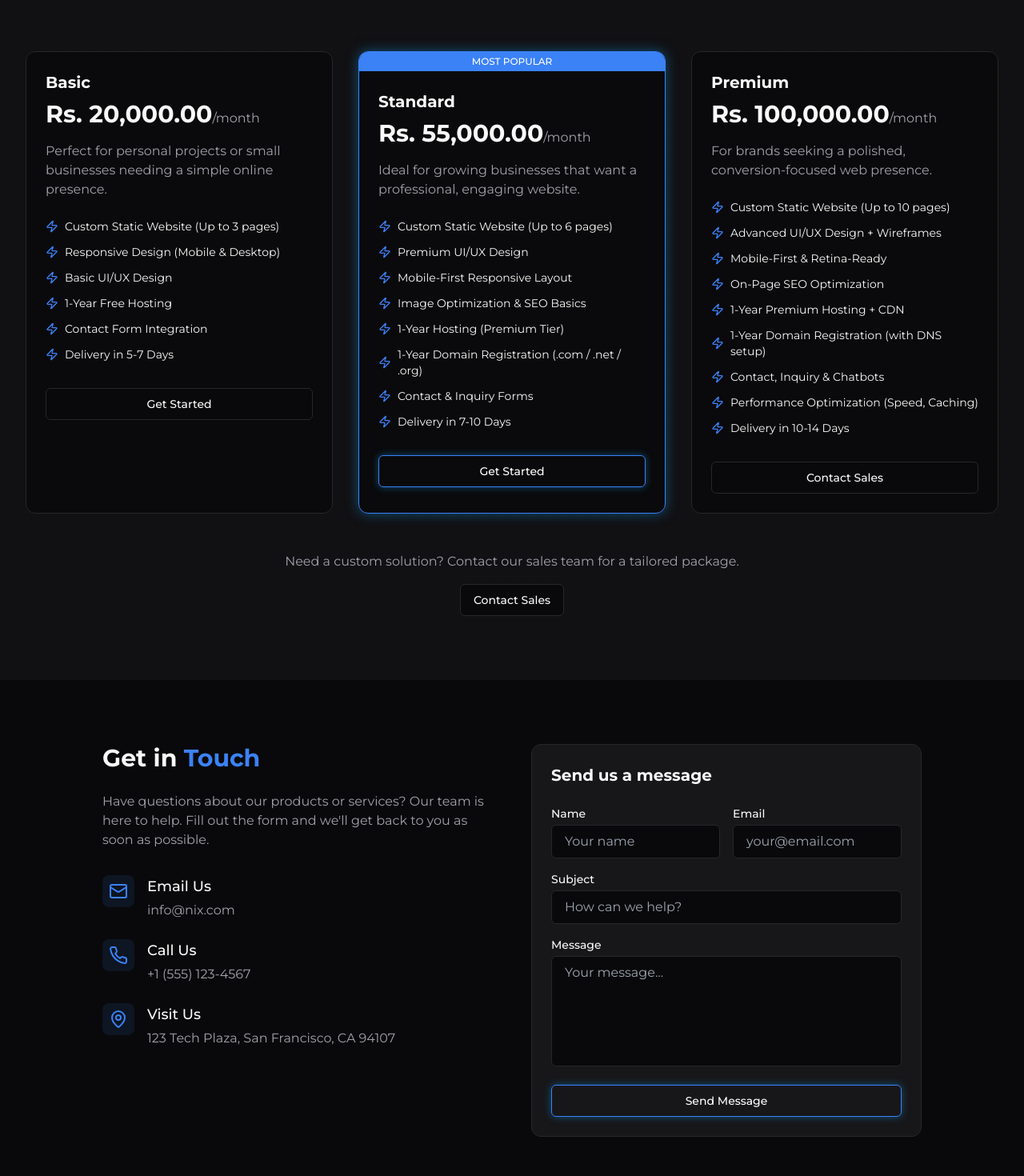
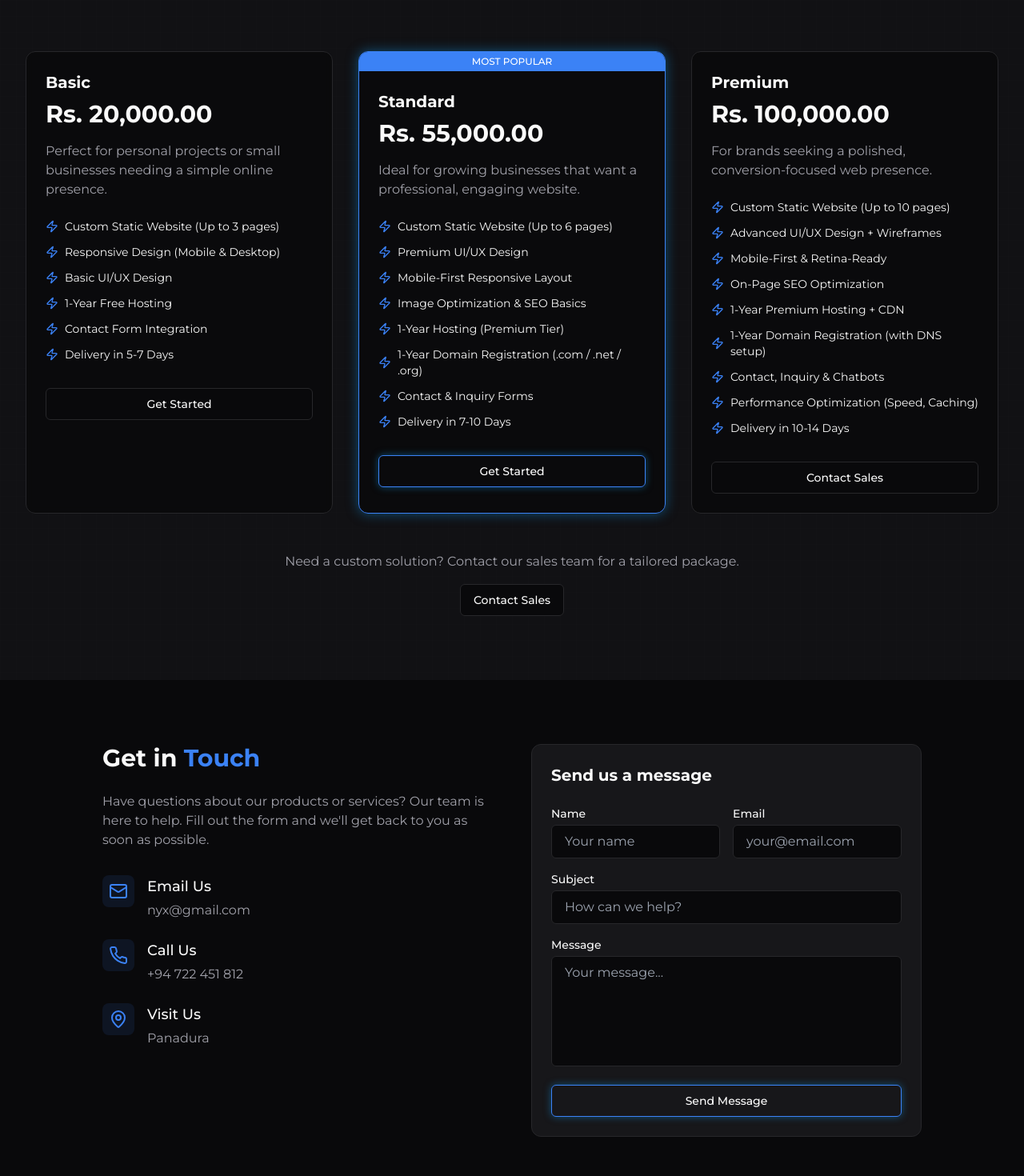
Before and after one commit to nyxsaas/Nyx.com, a Next.js app: page / in a window 1280 px wide. Shown: the part 6800-8270 px from the top of the page at 80% size. Built offline with nearby package versions, Linux system fonts and the light colour scheme.

Commit message:
remove monthly pricing label from pricing plans

```diff
--- a/components/home/ContactSection.tsx
+++ b/components/home/ContactSection.tsx
@@ -31,7 +31,7 @@ export default function ContactSection() {
                   </div>
                   <div>
                     <h3 className="text-lg font-medium mb-1">Email Us</h3>
-                    <p className="text-muted-foreground">info@nix.com</p>
+                    <p className="text-muted-foreground">nyx@gmail.com</p>
                   </div>
                 </div>
 
@@ -41,7 +41,7 @@ export default function ContactSection() {
                   </div>
                   <div>
                     <h3 className="text-lg font-medium mb-1">Call Us</h3>
-                    <p className="text-muted-foreground">+1 (555) 123-4567</p>
+                    <p className="text-muted-foreground">+94 722 451 812</p>
                   </div>
                 </div>
 
@@ -51,7 +51,7 @@ export default function ContactSection() {
                   </div>
                   <div>
                     <h3 className="text-lg font-medium mb-1">Visit Us</h3>
-                    <p className="text-muted-foreground">123 Tech Plaza, San Francisco, CA 94107</p>
+                    <p className="text-muted-foreground">Panadura</p>
                   </div>
                 </div>
               </div>
--- a/components/home/PricingSection.tsx
+++ b/components/home/PricingSection.tsx
@@ -90,7 +90,7 @@ export default function PricingSection() {
                 <h3 className="text-xl font-bold mb-2">{plan.name}</h3>
                 <div className="mb-4">
                   <span className="text-3xl font-bold">{plan.price}</span>
-                  <span className="text-muted-foreground">/month</span>
+                  <span className="text-muted-foreground"></span>
                 </div>
                 <p className="text-muted-foreground mb-6">{plan.description}</p>
                 <ul className="space-y-3 mb-8">
```
